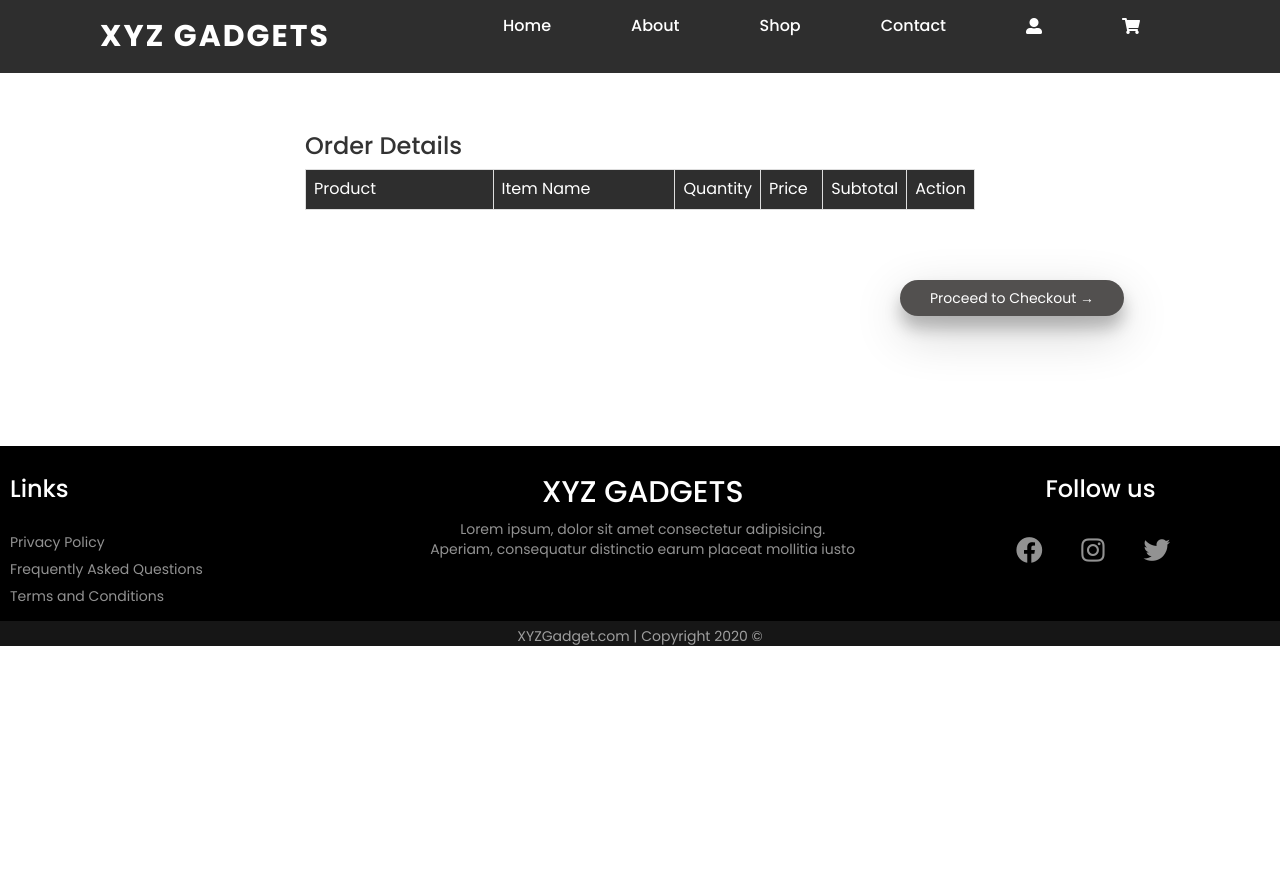
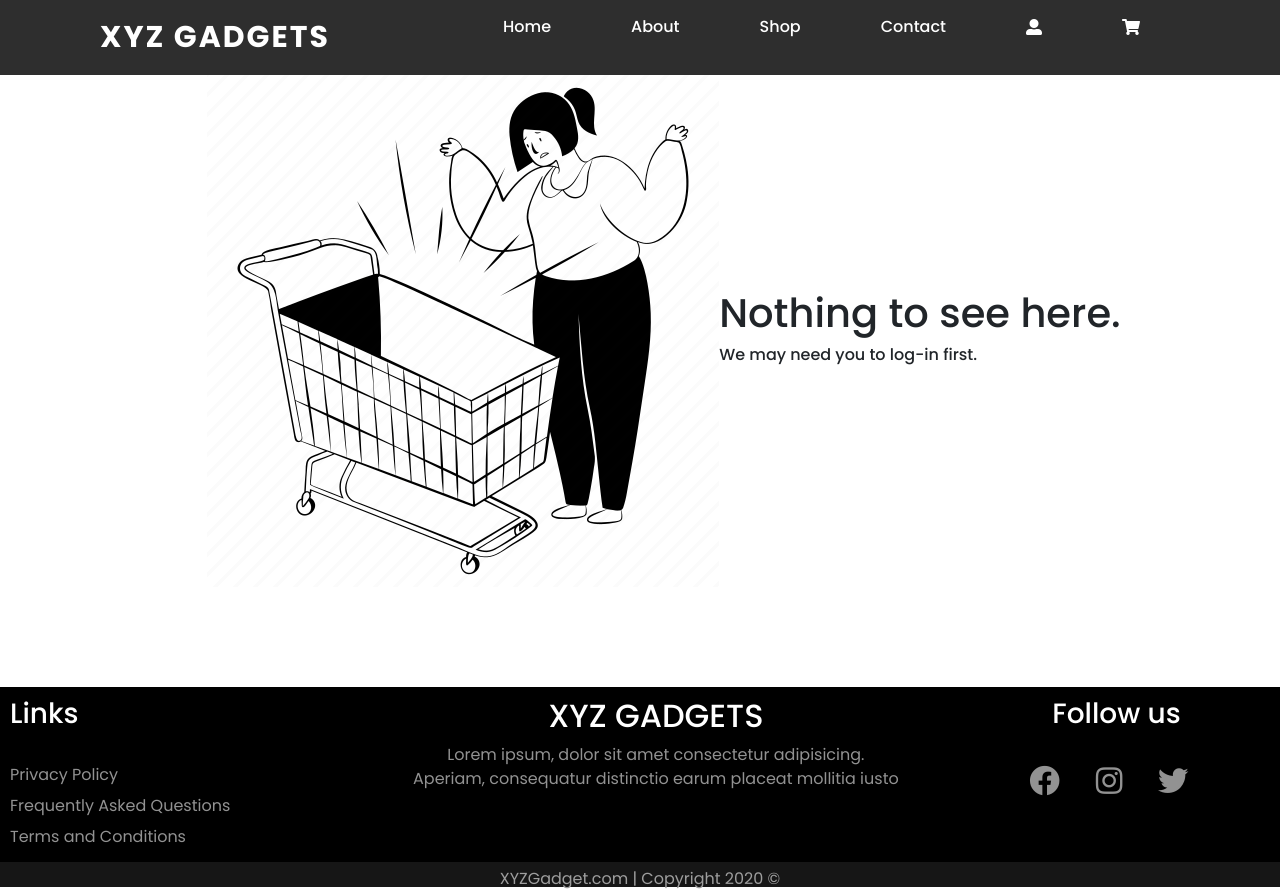
Before and after one commit to Gingerbreadxx23/First-Project--Ecommerce, a PHP site: page /cart.php in a window 1280 px wide. Before the commit the page ends 646 px from the top, so only its background shows below. Run offline with PHP 8.4, Linux system fonts and the light colour scheme; data that the repository does not hold is empty.

Commit message:
Done cart

```diff
--- a/cart.php
+++ b/cart.php
@@ -2,141 +2,146 @@
 	<link rel="stylesheet" href="styles\style.css">
 
 	 <?php
+
+
 		require('./includes\header.php');
 		require('./includes\database.php');
-	 ?>
-		<?php
-	 session_start();
 
-	 if(isset($_POST["add_to_cart"]))
-	 {
-		  if(isset($_SESSION["shopping_cart"]))
-		  {
-			   $item_array_id = array_column($_SESSION["shopping_cart"], "item_id");
-			   if(!in_array($_GET["id"], $item_array_id))
-			   {
-					$count = count($_SESSION["shopping_cart"]);
-					$item_array = array(
-						 'item_id'               =>     $_GET["id"],
-						 'item_image'               =>     $_POST["hidden_image"],
-						 'item_name'               =>     $_POST["hidden_name"],
-						 'item_price'          =>     $_POST["hidden_price"],
-						 'item_quantity'          =>     $_POST["quantity"]
-					);
-					$_SESSION["shopping_cart"][$count] = $item_array;
-							   echo '<script>alert("Item Added")</script>';
-					echo '<script>window.location="shop.php"</script>';
-			   }
-			   else
-			   {
-					echo '<script>alert("Item Already Added")</script>';
-					echo '<script>window.location="shop.php"</script>';
-			   }
-		  }
-		  else
-		  {
-			   $item_array = array(
-					'item_id'               =>     $_GET["id"],
-					'item_image'               =>     $_POST["hidden_image"],
-					'item_name'               =>     $_POST["hidden_name"],
-					'item_price'          =>     $_POST["hidden_price"],
-					'item_quantity'          =>     $_POST["quantity"]
-			   );
-			   $_SESSION["shopping_cart"][0] = $item_array;
-		  }
-	 }
-	 if(isset($_GET["action"]))
-	 {
-		  if($_GET["action"] == "delete")
-		  {
-			   foreach($_SESSION["shopping_cart"] as $keys => $values)
-			   {
-					if($values["item_id"] == $_GET["id"])
-					{
-						 unset($_SESSION["shopping_cart"][$keys]);
-						 echo '<script>alert("Item Removed")</script>';
-						 echo '<script>window.location="cart.php"</script>';
-					}
-			   }
-		  }
-	 }
+		session_start ();
+		if(empty($_SESSION['status']) || $_SESSION['status'] == 'invalid'){
+
+			require('./includes\emptystate.php');
+
+		 }elseif ($_SESSION['status'] == 'valid') {
 			 ?>
 			 <!DOCTYPE html>
-	 <html>
-		  <head>
-			   <title>Ecommerce System | Cart</title>
 			   <script src="https://ajax.googleapis.com/ajax/libs/jquery/2.2.0/jquery.min.js"></script>
 			   <link rel="stylesheet" href="https://maxcdn.bootstrapcdn.com/bootstrap/3.3.6/css/bootstrap.min.css" />
 			   <script src="https://maxcdn.bootstrapcdn.com/bootstrap/3.3.6/js/bootstrap.min.js"></script>
-		  </head>
 		  <body>
 			   <br />
-			   <div class="container" style="width:700px;">
-					<?php
-					$query = "SELECT * FROM products ORDER BY product_id ASC";
-					$result = mysqli_query($connection, $query);
-					if(mysqli_num_rows($result) > 0)
-					{
-						 while($row = mysqli_fetch_array($result))
-						 {
-					?>
-					<?php
-						 }
-					}
-					?>
+			   <div class="container" style="width:1000px;">
+
 					<div style="clear:both"></div>
 					<br />
-					<h3>Order Details</h3>
+					<h3>Cart Details</h3>
 					<div class="table-responsive">
 						 <table class="table table-bordered">
 							  <tr>
-								<th width="40%">Product</th>
-								   <th width="40%">Item Name</th>
+								   <th width="10%">Product</th>
+								   <th width="20%">Item Name</th>
 								   <th width="10%">Quantity</th>
+								   <th width="10%">Variation</th>
 								   <th width="20%">Price</th>
-								   <th width="40%" >Subtotal</th>
-								   <th width="5%">Action</th>
+								   <th width="20%" >Item total</th>
+								   <th width="5%"></th>
+							  </tr>
+							<!-- CLICKED CART -->
+							<?php
+									 	$cart_custid = $_SESSION['cust_id'];
+
+								 ?>
+
+							  <?php
+									$queryCart = "SELECT * FROM cart WHERE cust_id = '$cart_custid' ";
+									$sqlCart = mysqli_query($connection, $queryCart);
+
+									 if (empty(mysqli_fetch_array($sqlCart))){
+										?>
+											<tr>
+									<td colspan = "7" rowspan="7">
+										<img src=".\img\emptycart.png" class="img-fluid ml-5" alt="Sleeping fox" style="float:left;">
+										<h1 style= "text-align:center;">Oops, Your Shopping Cart is Empty</h1>
+										<h5 style= "text-align:center;">Browse our awesome gadgets now!</h5>
+									</td>
+								</tr>
+							  <?php }else{
+
+								 		$queryFetchcart = "SELECT * FROM cart WHERE cust_id = '$cart_custid' ";
+										 $sqlFetchcart = mysqli_query($connection, $queryFetchcart);
+										 while($rowFetchcart = mysqli_fetch_array($sqlFetchcart)){
+											$cart_pro_id = $rowFetchcart['product_id'];
+											$cart_pro_item_id =$rowFetchcart['product_item_id'];
+
+								  ?>
+									 <tr>
+								   <td>
+									   <?php
+									 		// PRODUCTS DATABASE QUERY
+											 $querycartProduct = "SELECT * FROM products WHERE product_id= $cart_pro_id ";
+											 $sqlcartProduct= mysqli_query($connection, $querycartProduct);
+											 $rowcartProduct =mysqli_fetch_array($sqlcartProduct);
+									   ?>
+									   <img src ="admin\product_images\<?php echo $rowcartProduct['product_img1']; ?>">
+								   </td>
+								   <td><?php  echo $rowcartProduct['product_name']; ?></td>
+								   <td><?php  echo $rowFetchcart['cart_item_quantity']; ?></td>
+								   <td>
+									   <?php
+									   		//PRODUCT_ITEM DATABASE
+											$querycartVariation ="SELECT * FROM product_item WHERE product_item_id= $cart_pro_item_id";
+											$sqlcartVariation = mysqli_query($connection,$querycartVariation);
+											$rowcartVariation = mysqli_fetch_array($sqlcartVariation);
+
+											echo $rowcartVariation["product_item_variation"];
+									   ?>
+									</td>
+								   <td>Php <?php  echo number_format( $rowcartProduct['product_price']); ?> </td>
+								   <td >Php
+									    <?php
+											$total =0;
+											 $total = $total + ($rowFetchcart['cart_item_quantity'] * $rowcartProduct['product_price'] );;
+											echo number_format($total);
+								   		 ?>
+									</td>
+								   <td><button type ="submit" style="border:none; background:none;"><span class="text-danger">Remove</span></button></td>
 							  </tr>
 							  <?php
-							  if(!empty($_SESSION["shopping_cart"]))
-							  {
-								   $total = 0;
-								   foreach($_SESSION["shopping_cart"] as $keys => $values)
-								   {
-							  ?>
-							  <tr>
-								   <td><img src="<?php echo $values["item_image"]; ?>" class="img-responsive" /></td>
-								   <td><?php echo $values["item_name"]; ?></td>
-								   <td><?php echo $values["item_quantity"]; ?></td>
-								   <td>Php <?php echo $values["item_price"]; ?></td>
-								   <td >Php <?php echo number_format($values["item_quantity"] * $values["item_price"], 2); ?></td>
-								   <td><a href="cart.php?action=delete&id=<?php echo $values["item_id"]; ?>"><span class="text-danger">Remove</span></a></td>
-							  </tr>
-							  <?php
-										$total = $total + ($values["item_quantity"] * $values["item_price"]);
 									}
+
+
 							  ?>
 							  <tr >
-								   <td colspan="4" align="right" style="font-family:Verdana; font-size:35;">Total</td>
-								   <td align="left">Php <?php echo number_format($total, 2); ?></td>
+								   <td colspan="5" align="right" style="font-size:35;">Subtotal</td>
+								   <td align="center" style =" font-size: 1.5em;">Php
+										<?php
+											$subtotal =0;
+											$querySubtotal = "SELECT * FROM cart WHERE cust_id = '$cart_custid' ";
+											$sqlSubtotal = mysqli_query($connection,$querySubtotal);
+											while($rowSubtotal = mysqli_fetch_array($sqlSubtotal)){
+
+												$subtotal = $subtotal + $rowSubtotal["cart_total"];
+											}
+											echo number_format($subtotal);
+										?>
+								</td>
 								   <td></td>
 							  </tr>
+
 						<?php
 								}
 								  ?>
 
 						 </table>
-
-
-
 					</div>
 			   </div>
 			   <br />
+			   <?php
+			   			$queryButtonCart = "SELECT * FROM cart WHERE cust_id = '$cart_custid' ";
+					    $sqlButtonCart = mysqli_query($connection, $queryButtonCart);
+
+						if(!empty(mysqli_fetch_array($sqlButtonCart))){
+			  ?>
 			   			 <div>
 						<a class= cart-btns href="checkout.php">Proceed to Checkout &#8594</a>
 						</div>
+				<?php } ?>
 		  </body>
 	 </html>
 	<?php
+		 }
+	 ?>
+
+	 <?php
 		require('./includes\footer.php');
 	?>
--- /dev/null
+++ b/includes/emptystate.php
@@ -0,0 +1,12 @@
+
+<link rel="stylesheet" href="https://cdn.jsdelivr.net/npm/bootstrap@4.6.0/dist/css/bootstrap.min.css" integrity="sha384-B0vP5xmATw1+K9KRQjQERJvTumQW0nPEzvF6L/Z6nronJ3oUOFUFpCjEUQouq2+l" crossorigin="anonymous">
+
+<div class="d-flex flex-column container">
+    <div class="d-flex justify-content-center">
+    <img src=".\img\emptycart.png" class="img-fluid ml-5" alt="Sleeping fox">
+        <div class="align-self-center">
+        <h1 class="">Nothing to see here.</h1>
+        <h6>We may need you to log-in first.</h6>
+        </div>
+    </div>
+</div>
--- a/includes/header.php
+++ b/includes/header.php
@@ -11,7 +11,7 @@
               <a href="shop.php">Shop</a>
               <a href="contact.php">Contact</a>
               <a href="login.php"><i class="fas fa-user-alt"></i></a>
-              <a href="cart.php"><i class="fas fa-shopping-cart"></i></a>
+              <a href="cart.php?shopping_cart" ><i class="fas fa-shopping-cart"></i></a>
             </div>
             <div class="btn">
               <i class="fas fa-bars menu-btn"></i>
--- a/includes/scripts.php
+++ b/includes/scripts.php
@@ -3,3 +3,4 @@
     <script src="https://cdnjs.cloudflare.com/ajax/libs/twitter-bootstrap/3.3.5/js/bootstrap.min.js"></script>
     <script src="https://cdn.jsdelivr.net/jquery.validation/1.16.0/jquery.validate.js"></script>
     <script src="https://cdn.jsdelivr.net/jquery.validation/1.16.0/additional-methods.js"></script>
+    <script src="https://unpkg.com/sweetalert/dist/sweetalert.min.js"></script>
--- a/includes/session.php
+++ b/includes/session.php
@@ -12,6 +12,7 @@ session_start();
     unset( $_SESSION['cust_postalcode']);
     unset( $_SESSION['cust_country']);
     unset( $_SESSION['cust_city']);
+    unset($_SESSION['cust_id']);
  echo "<script>window.location.href ='./login.php'</script>";
  }
 
```
Also changed, not shown: addtocart.php (added, +17 -0 lines), productdetails.php (+74 -16 lines), shop.php (+4 -10 lines), img/emptycart.png (added). Lines whose indentation alone changed are shown as unchanged.
